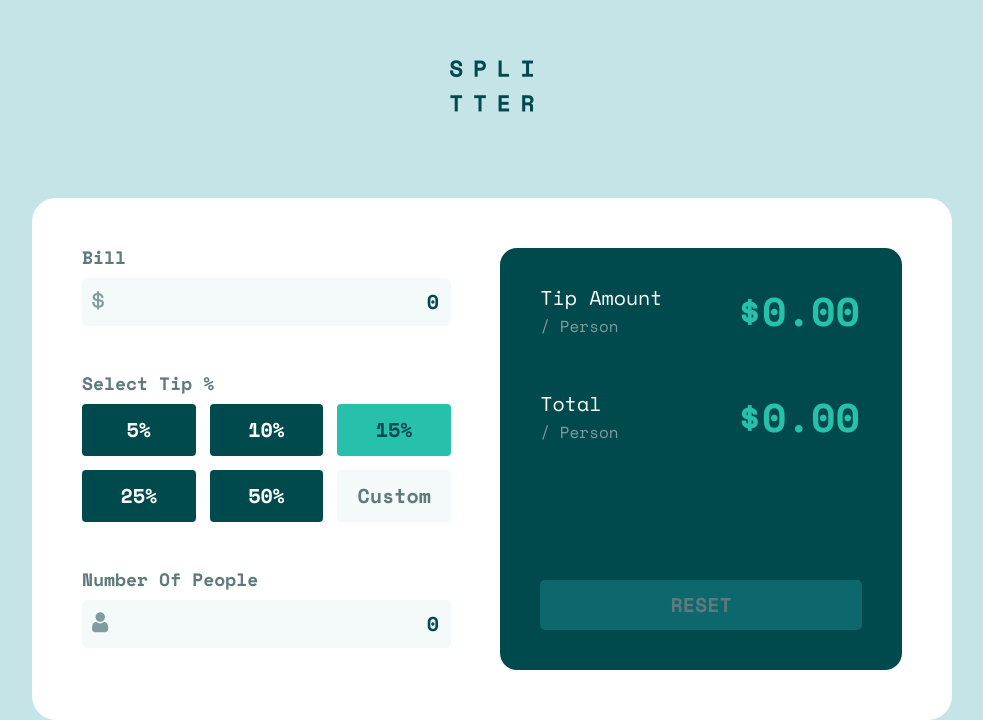
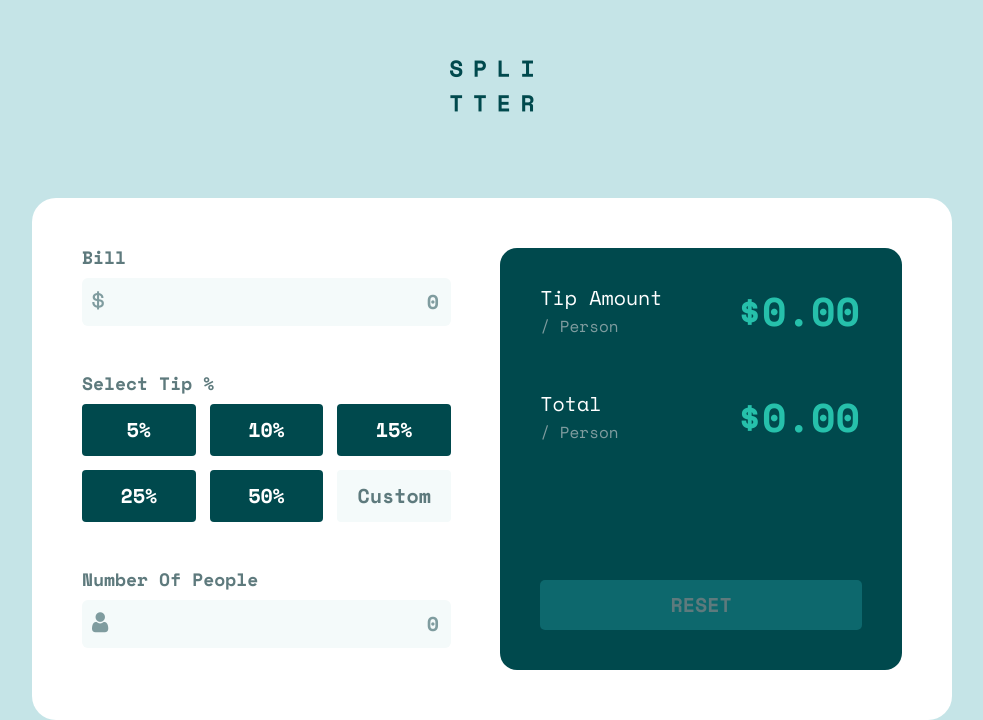
Before and after one commit to Foebry/fooi_calculator, a plain HTML site: page index.html in a window 1280 px wide. Shown: the part 102-822 px from the top of the page, without its empty margins (148-1131 px from the left). Drawn offline with nearby package versions, Linux system fonts and the light colour scheme; files whose address does not match are found by name.

Commit message:
hotfix design-empty

```diff
--- a/css/style.scss
+++ b/css/style.scss
@@ -49,7 +49,7 @@ main {
                 &__item {
                     position: relative;
                     input {
-                        @include input(vars.$input_bg, vars.$background-dark);
+                        @include input(vars.$input_bg, vars.$dark_grayish_cyan_2);
                         padding: 0 10px;
                         display: flex;
                         justify-content: flex-end;
@@ -57,14 +57,17 @@ main {
                         text-align: right;
                         &:before {
                             content: "\e900";
+                            color: vars.$dark_grayish_cyan_2;
                         }
                         &:nth-of-type(2):before {
                             content: "\e901";
+                            color: vars.$dark_grayish_cyan_2;
                         }
                     }
                     &--error {
                         input {
                             border-color: vars.$form_error;
+                            color: vars.$background-dark;
                         }
                         &:after {
                             font-family: 'Space Mono', monospace;
@@ -79,6 +82,7 @@ main {
                     &--active {
                         input {
                             border-color: vars.$bright_cyan;
+                            color: vars.$background-dark;
                         }
                     }
                     &:before {
--- a/index.html
+++ b/index.html
@@ -26,7 +26,7 @@
                     <ul id="tip" name="tip" class="tiplist">
                         <li class="tiplist__item" id="tip_amount" name="tip_amount">5%</li>
                         <li class="tiplist__item" id="tip_amount" name="tip_amount">10%</li>
-                        <li class="tiplist__item tiplist__item--selected" id="tip_amount" name="tip_amount">15%</li>
+                        <li class="tiplist__item" id="tip_amount" name="tip_amount">15%</li>
                         <li class="tiplist__item" id="tip_amount" name="tip_amount">25%</li>
                         <li class="tiplist__item" id="tip_amount" name="tip_amount">50%</li>
                         <li class="tiplist__item tiplist__item--custom" id="tip_amount" name="tip_amount">
```
Also changed, not shown: css/style.css, 1 other file.
